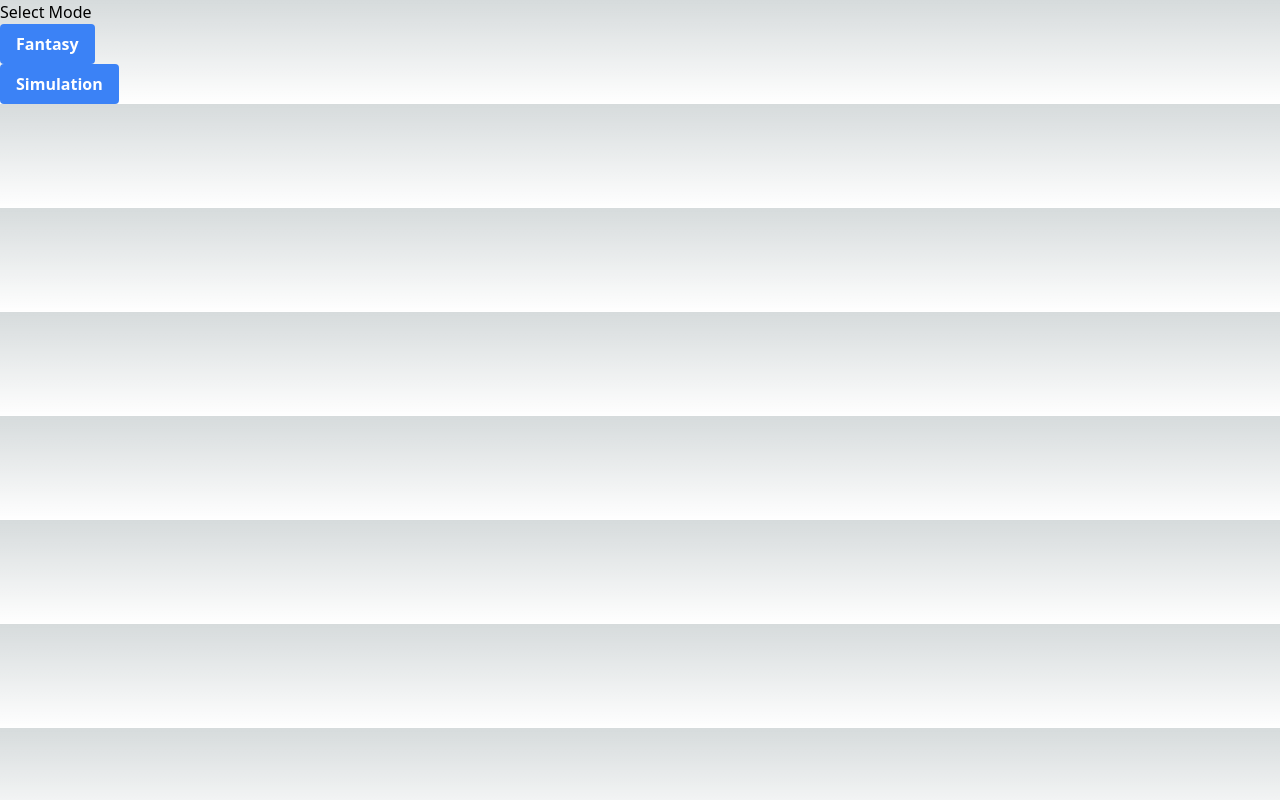
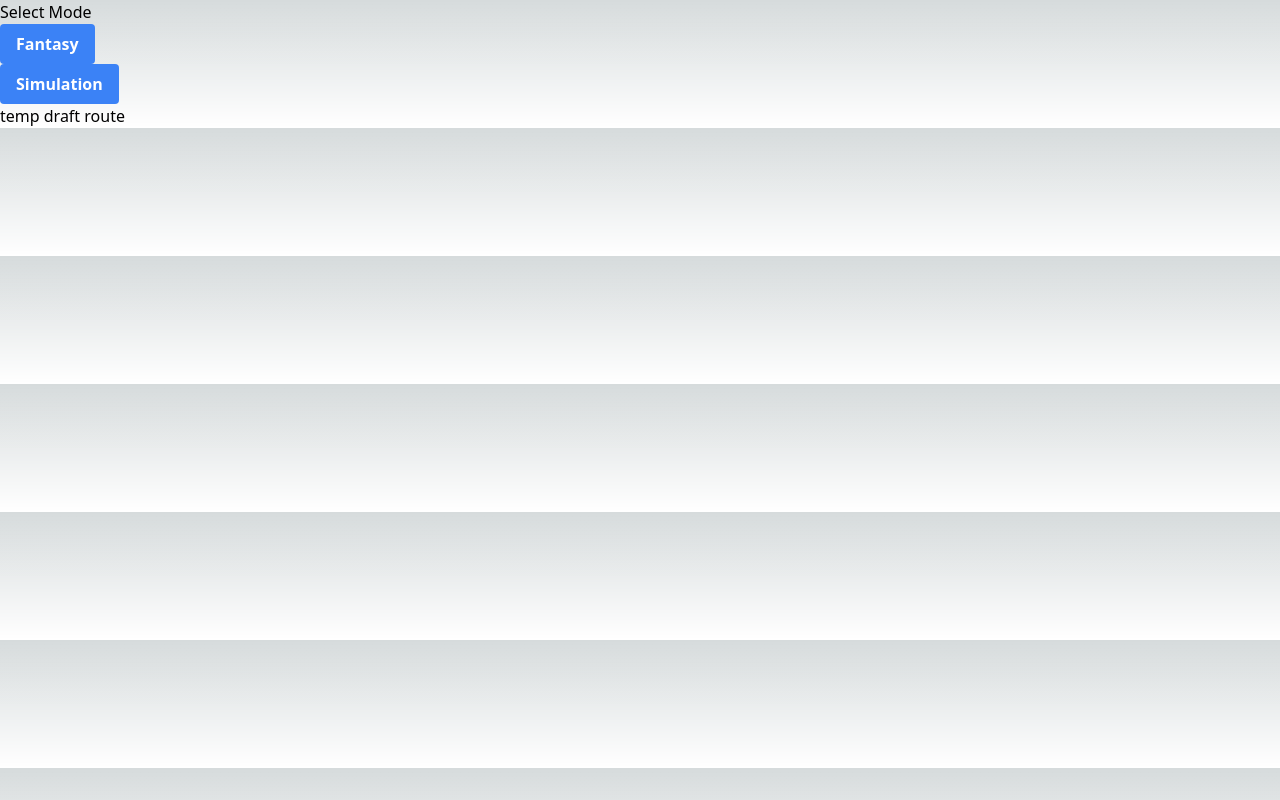
Before and after one commit to emanpecson/nba-fantasy-league, a Next.js app: page /1/menu/newLeague in a window 1280 px wide. Built offline with nearby package versions, Linux system fonts and the light colour scheme.

Commit message:
temp route to draft in newLeague/

```diff
--- a/src/app/[userId]/menu/newLeague/page.tsx
+++ b/src/app/[userId]/menu/newLeague/page.tsx
@@ -1,12 +1,15 @@
 'use client';
 
 import React, { useState } from 'react';
+import { useRouter, useParams } from 'next/navigation';
 
 // the configs are contingent to whether the user selects:
 // fantasy or simulation mode
 export default function NewLeague() {
 	const [ftsyMode, setFtsyMode] = useState(false);
 	const [simMode, setSimMode] = useState(false);
+	const router = useRouter();
+	const params = useParams();
 
 	const showFtsyConfigs = () => {
 		setFtsyMode(true);
@@ -16,6 +19,11 @@ export default function NewLeague() {
 	const showSimConfigs = () => {
 		setSimMode(true);
 		setFtsyMode(false);
+	}
+
+	function handleButton() {
+		console.log('routing...');
+		router.push(`${params.userId}/draft`);
 	}
 
 	return(
@@ -40,6 +48,10 @@ export default function NewLeague() {
 			{ simMode && (
 				"sim mode"
 			) }
+
+			<button onClick={handleButton}>
+				temp draft route
+			</button>
 		</div>
 	)
 }
```
